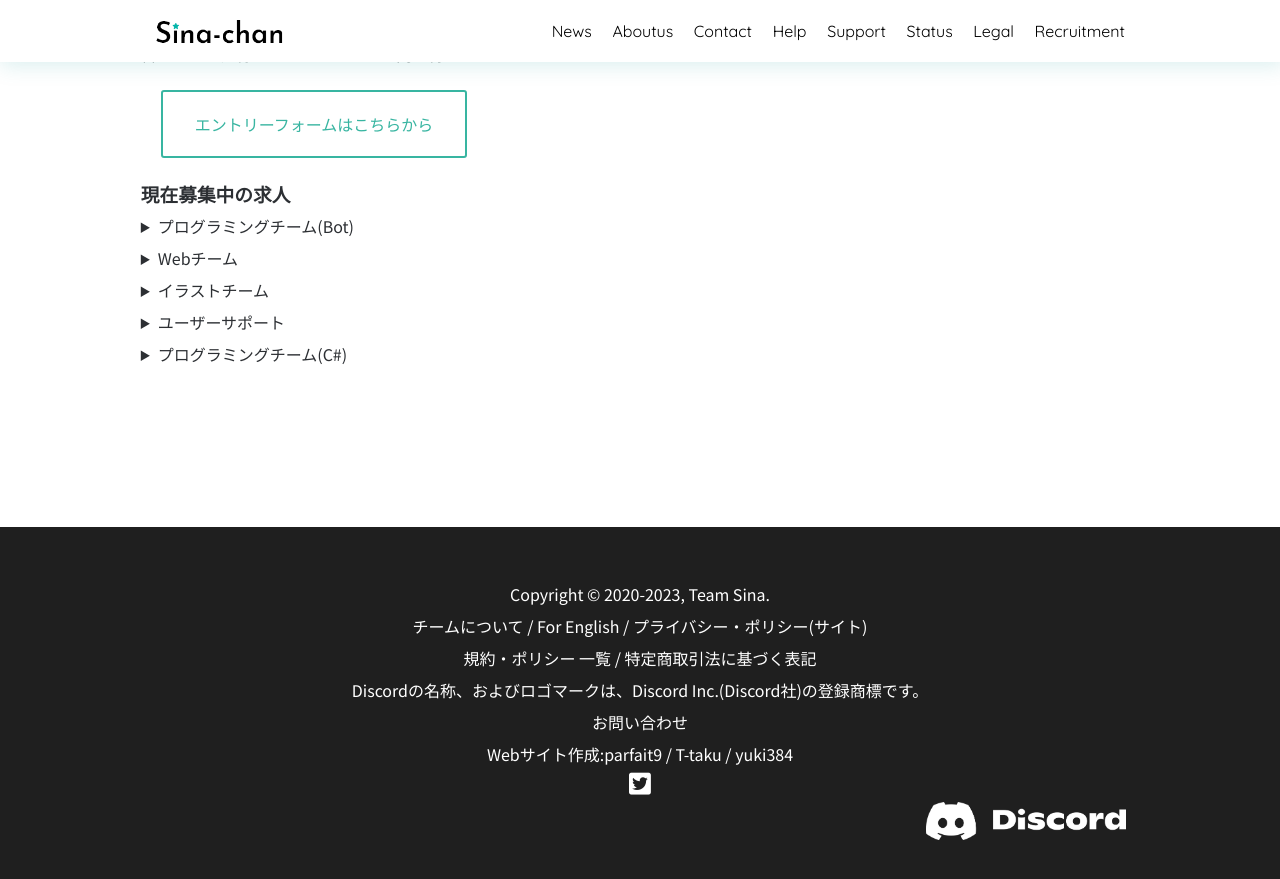
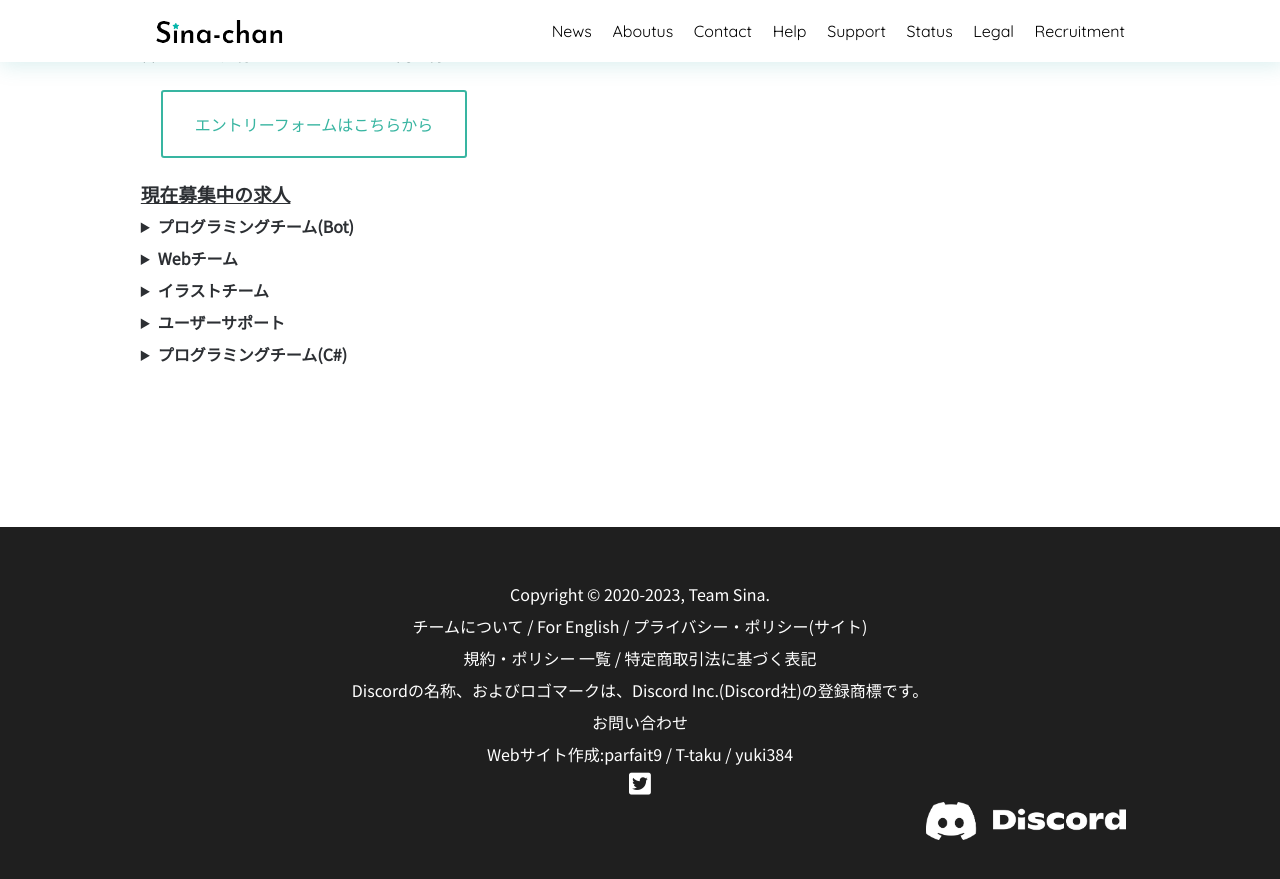
Before and after one commit to SinaKitagami/sinakitagami.github.io, a Jekyll site: the page built from recruitment.md, in a window 1280 px wide and 900 px high, scrolled down 390 px. Shown: the top 879 px of the window. Built offline with Jekyll 4.4.1, drawn with Linux system fonts in a browser that asks for light colours; nearby versions of some CDN libraries; a script that is not in the unit is left out.

Commit message:
Update recruitment.md

```diff
--- a/recruitment.md
+++ b/recruitment.md
@@ -19,7 +19,7 @@
 
 <a class="btn-blue" href="https://forms.gle/C5A7x2gwttquHsPX6">エントリーフォームはこちらから</a>
 
-<h3>現在募集中の求人</h3>
+<h3><u>現在募集中の求人</u></h3>
 <!--
 {% for post in site.categories.recruitment %}
 {{ post.date | date:"%Y/%m/%d" }}:<a href="{{ post.url }}" class="a-orange">{{ post.title }}</a>
@@ -27,18 +27,18 @@
 <br>
 -->
 
-<details><summary>プログラミングチーム(Bot)</summary>
+<details><summary><b>プログラミングチーム(Bot)</b></summary>
 
-<h4>業務内容</h4><br>
+<h4>業務内容</h4>
 <ul>
   <li>discord.pyを使ったプログラミング(新機能開発・不具合修正)</li>
   <li>コードレビュー</li>
-</ul><br>
-<h4>求める人材</h4><br>
+</ul>
+<h4>求める人材</h4>
 <ul>
   <li>Pythonを使ったプログラミングができる方</li>
-</ul><br>
-<h4>エントリー資格</h4><br>
+</ul>
+<h4>エントリー資格</h4>
 <ul>
   <li>Discordアカウントを有していること</li>
   <li>GitHubアカウントを作成できるまたは有していること</li>
@@ -47,47 +47,69 @@
 </ul>
 </details>
 
-<details><summary>Webチーム</summary>
+<details><summary><b>Webチーム</b></summary>
 
-#### 業務内容
-- 新サイト構築に向けたプログラミング等の作業(Next.js)
-#### 求める人材
-- Next.jsの開発経験がある方
-- Webサイトの開発経験がある方
-#### エントリー資格
-- Discordアカウントを有していること
-- GitHubアカウントを作成できるまたは有していること
-- Next.jsの開発環境をご用意いただけること
-- PCの基本操作を理解していること
+<h4>業務内容</h4>
+<ul>
+  <li>新サイト構築に向けたプログラミング等の作業(Next.js)</li>
+</ul>
+<h4>求める人材</h4>
+<ul>
+  <li>Next.jsの開発経験がある方</li>
+  <li>Webサイトの開発経験がある方</li>
+</ul>
+<h4>エントリー資格</h4>
+<ul>
+  <li>Discordアカウントを有していること</li>
+  <li>GitHubアカウントを作成できるまたは有していること</li>
+  <li>Next.jsの開発環境をご用意いただけること</li>
+  <li>PCの基本操作を理解していること</li>
+</ul>
 </details>
 
-<details><summary>イラストチーム</summary>
+<details><summary><b>イラストチーム</b></summary>
 
-#### 業務内容
-- 依頼したイラストの作成
-#### 求める人材
-- イラスト作成の経験がある方(どんなものでも構いません)
-#### エントリー資格
-- Discordアカウントを有していること
+<h4>業務内容</h4>
+<ul>
+  <li>依頼したイラストの作成</li>
+</ul>
+<h4>求める人材</h4>
+<ul>
+  <li>イラスト作成の経験がある方(どんなものでも構いません)</li>
+</ul>
+<h4>エントリー資格</h4>
+<ul>
+  <li>Discordアカウントを有していること</li>
+</ul>
 </details>
 
-<details><summary>ユーザーサポート</summary>
+<details><summary><b>ユーザーサポート</b></summary>
 
-#### 業務内容
-- 利用者のサポート
-#### エントリー資格
-- Discordアカウントを有していること
+<h4>業務内容</h4>
+<ul>
+  <li>利用者のサポート</li>
+</ul>
+<h4>エントリー資格</h4>
+<ul>
+  <li>Discordアカウントを有していること</li>
+</ul>
 </details>
 
-<details><summary>プログラミングチーム(C#)</summary>
+<details><summary><b>プログラミングチーム(C#)</b></summary>
 
-#### 業務内容
-- c#を使ってWindowsアプリの開発
-#### 求める人材
-- C#を使ったプログラミングができる方
-#### エントリー資格
-- Discordアカウントを有していること
-- GitHubアカウントを作成できるまたは有していること
-- C#の開発環境をご用意いただけること
-- PCの操作やGit操作等のプログラミングにおける基本的知識を理解していること
+<h4>業務内容</h4>
+<ul>
+  <li>C#を使ってWindowsアプリの開発</li>
+</ul>
+<h4>求める人材</h4>
+<ul>
+  <li>C#を使ったプログラミングができる方</li>
+</ul>
+<h4>エントリー資格</h4>
+<ul>
+  <li>Discordアカウントを有していること</li>
+  <li>GitHubアカウントを作成できるまたは有していること</li>
+  <li>C#の開発環境をご用意いただけること</li>
+  <li>PCの操作やGit操作等のプログラミングにおける基本的知識を理解していること</li>
+</ul>
 </details>
```
